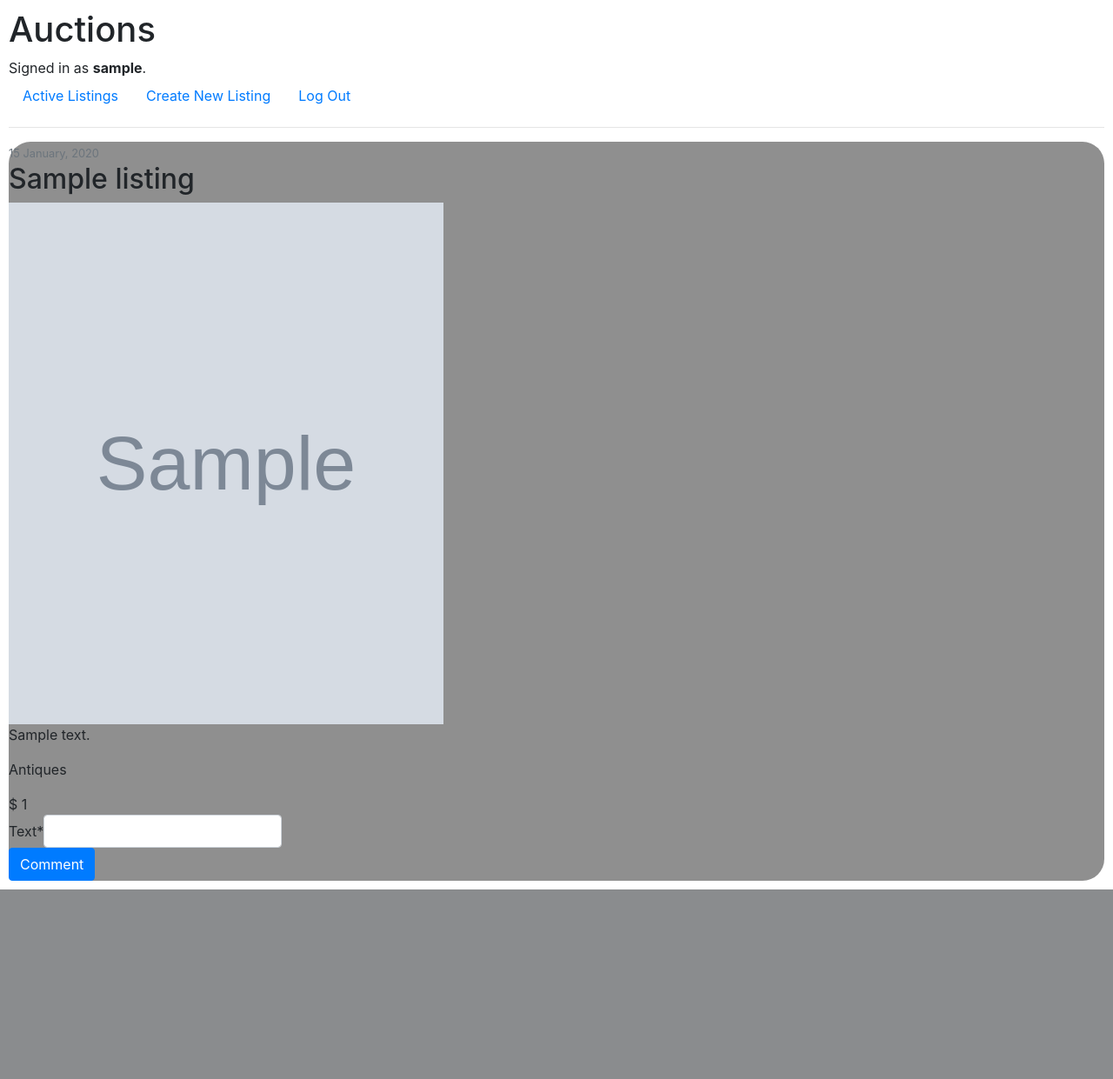
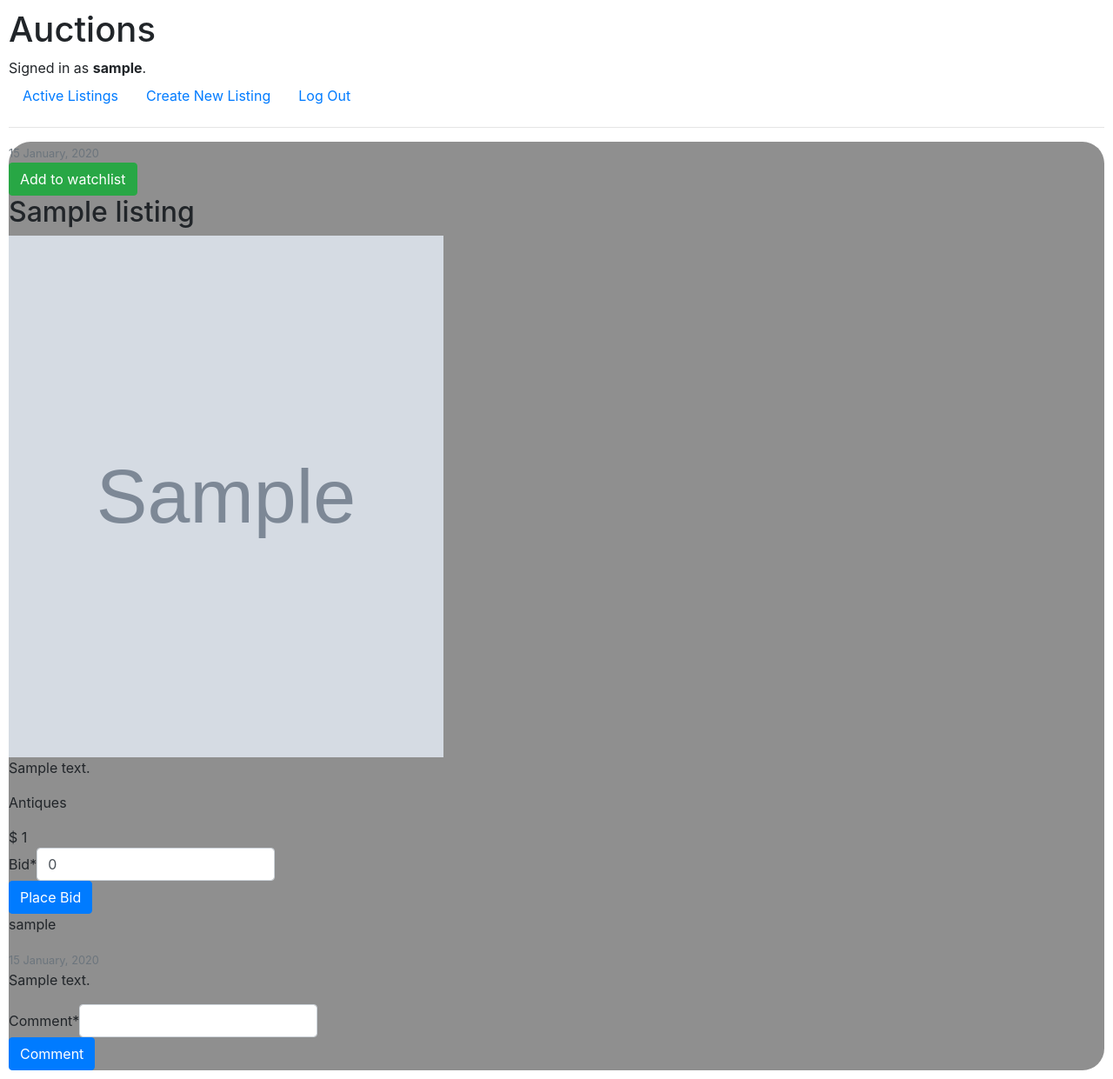
Before and after one commit to mdivana/cs50web_p2, a Django app: page /listing/1/ in a window 1280 px wide. Shown: the whole page at 87% size. Before the commit the page ends 1023 px from the top, so only its background shows below. Run offline with Django 3.2, Linux system fonts and the light colour scheme; a user stored in the database is signed in; tables that the repository leaves empty hold one stand-in row (values such as "Sample post"); grey boxes marked "Sample" are stand-in pictures; some libraries are stand-ins or nearby versions.

Commit message:
added comment form, but updating slow bcs of class view

```diff
--- a/auctions/forms.py
+++ b/auctions/forms.py
@@ -9,4 +9,4 @@ class BidForm(forms.ModelForm):
 class CommentForm(forms.ModelForm):
     class Meta:
         model = Comment
-        fields = ['text']
+        fields = ['comment']
--- a/auctions/models.py
+++ b/auctions/models.py
@@ -6,7 +6,8 @@ from django.urls import reverse
 from datetime import datetime, timedelta
 
 class User(AbstractUser):
-    email = models.EmailField(("email address"), blank=True, primary_key=True)
+    id = models.BigAutoField(primary_key=True)
+    email = models.EmailField(("email address"), blank=False)
     pass
 
 class Listing(models.Model):
@@ -103,7 +104,7 @@ class Bid(models.Model):
 
 class Comment(models.Model):
     id = models.BigAutoField(primary_key=True)
-    text = models.CharField(max_length=500)
+    comment = models.CharField(max_length=500)
     time = models.DateTimeField(default=timezone.now)
     user = models.ForeignKey(User, on_delete=models.CASCADE, related_name="comment")
     listing = models.ForeignKey(Listing, on_delete=models.CASCADE, related_name="comment")
@@ -112,4 +113,4 @@ class Comment(models.Model):
         ordering = ('-time',)
 
     def __str__(self):
-        return f"{self.author} commented: {self.text}"
+        return f"{self.user} commented: {self.comment}"
--- a/auctions/templates/auctions/listing_detail.html
+++ b/auctions/templates/auctions/listing_detail.html
@@ -6,18 +6,18 @@
 <article class="media content-section" style="background-color: #8f8f8f; border-radius: 25px;">
     <div class="article-metadata" style="border-bottom: none;">
         <small class="text-muted">{{ object.date_posted|date:"d F, Y" }}</small>
-        {% if user.is_authenticated and user.id != listing.seller.id %}
-            <form action="{% url 'listing:watchlist' %}" method="POST">
+        {% if request.user.is_authenticated and not ended and user.id != Listing.author.id %}
+            <form action="{% url 'listing-watchlist' object.pk %}" method="POST">
                 {% csrf_token %}
                 {% if watchlist %}
                     <input type="submit" class="btn btn-danger" value="Remove from watchlist">
-                    <input type="hidden" name="on_watchlist" value="True">
+                    <input type="hidden" name="watchlist" value="True">
                 {% else %}
                     <input type="submit" class="btn btn-success" value="Add to watchlist">
-                    <input type="hidden" name="on_watchlist" value="False">
+                    <input type="hidden" name="watchlist" value="False">
                 {% endif %}
                 <input type="hidden" name="user_id" value="{{ user.id }}">
-                <input type="hidden" name="auction_id" value="{{ listing.id }}">
+                <input type="hidden" name="listing_id" value="{{ listing.id }}">
             </form>
         {% endif %}
         <div>
@@ -26,13 +26,15 @@
             <p class="article-content">{{ object.description }}</p>
             <p class="article-content">{{ object.category }}</p>
 
-            {% if listing.bid == none %}
+
+            {% if listing.bid.last.bid == none %}
                 $ {{ object.startingbid }}
             {% else %}
                 $ {{ listing.bid.last.bid }}
             {% endif %}
 
-            {% if request.user.is_authenticated and not ended and user.id != listing.seller.id%}
+            <div>
+                {% if request.user.is_authenticated and not ended and user.id != Listing.author.id %}
                     <form method="POST" action="{% url 'listing-bid' object.pk %}" class="form-inline">
                         {% csrf_token %}
                         <div>
@@ -41,6 +43,21 @@
                         </div>
                     </form>
                 {% endif %}
+            </div>
+
+            <div>
+                {% for comment in comments %}
+
+                        <div class="article-metadata" style="border-bottom: none;">
+                            <p>{{ comment.user }}</p>
+                            <small class="text-muted">{{ comment.time|date:"d F, Y" }}</small>
+                            <div>
+                                <p class="article-content">{{ comment.comment }}</p>
+                            </div>
+                        </div>
+
+                {% endfor %}
+            </div>
 
             <div>
                 {% if request.user.is_authenticated and not ended %}
@@ -54,6 +71,9 @@
                 {% endif %}
             </div>
 
+
+
+
         </div>
     </div>
 </article>
--- a/auctions/urls.py
+++ b/auctions/urls.py
@@ -11,4 +11,5 @@ urlpatterns = [
     path('listing/<int:pk>/', views.ListingDetailView.as_view() , name='listing-detail'),
     path('listing/<int:pk>/bid', views.listing_bid, name='listing-bid'),
     path('listing/<int:pk>/comment', views.listing_comment, name='listing-comment'),
+    path('listing/<int:pk>/watchlist', views.listing_watchlist, name='listing-watchlist'),
 ]
--- a/auctions/views.py
+++ b/auctions/views.py
@@ -5,7 +5,7 @@ from django.http import HttpResponse, HttpResponseRedirect
 from django.shortcuts import render
 from django.urls import reverse
 from django.contrib.auth.decorators import login_required
-from django.views.generic import ListView, DetailView, CreateView, UpdateView, DeleteView
+from django.views.generic import DetailView, CreateView
 from django.contrib.auth.mixins import LoginRequiredMixin
 
 from .models import User, Listing, Bid, Comment
@@ -73,7 +73,7 @@ def register(request):
 
 class ListingCreateView(LoginRequiredMixin, CreateView):
     model = Listing
-    fields = ['title', 'description', 'duration', 'startingbid', 'image_url', 'category', 'bid']
+    fields = ['title', 'description', 'duration', 'startingbid', 'image_url', 'category']
 
     def form_valid(self, form):
         form.instance.author = self.request.user
@@ -84,10 +84,10 @@ class ListingDetailView(LoginRequiredMixin, DetailView):
     model = Listing
     extra_context = {}
 
-    extra_context["Comment"] = Comment
     extra_context["Bid"] = Bid
     extra_context["bid_form"] = BidForm()
     extra_context["comment_form"] = CommentForm()
+    extra_context["comments"] = Comment.objects.all()
 
 
 @login_required(login_url='/login')
@@ -130,3 +130,7 @@ def listing_comment(request, pk):
         new_comment.user = request.user
         new_comment.save()
     return HttpResponseRedirect(reverse('listing-detail', kwargs={'pk': pk}))
+
+
+def listing_watchlist(request, pk):
+    return HttpResponseRedirect(reverse('listing-detail', kwargs={'pk': pk}))
```
Lines whose indentation alone changed are shown as unchanged.
